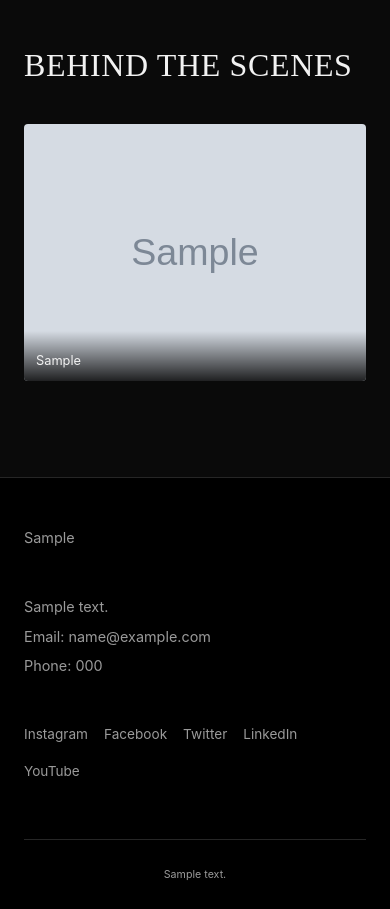
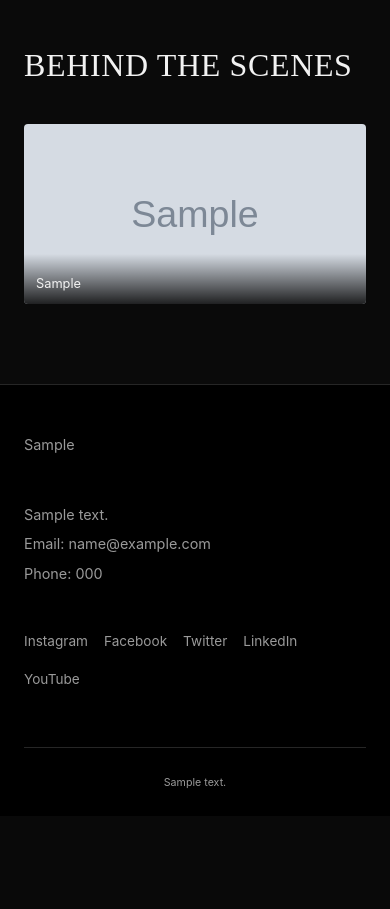
Before and after one commit to AmirAlasady/ashrafsite, a Django app: page /behind-the-scenes/ in a window 390 px wide. Shown: the part 230-1139 px from the top of the page. After the commit the page ends 1018 px from the top, so only its background shows below. Run offline with Django 5.2, Linux system fonts and the light colour scheme; tables that the repository leaves empty hold one stand-in row (values such as "Sample post"); grey boxes marked "Sample" are stand-in pictures; some web fonts are replaced.

Commit message:
BTS gallery: justified row-based mosaic (was column-based masonry)
Layout switches from Pinterest-style columns to a horizontal mosaic
where each row is uniform height (260px desktop) and image widths
vary by aspect ratio. Items use flex-grow:1 so the row right-edges
align cleanly. object-fit:cover means the few pixels by which an
item stretches past its natural width are cropped from the image
edges (much less cropping than the original 1:1 cover layout).

```diff
--- a/static/css/style.css
+++ b/static/css/style.css
@@ -657,18 +657,25 @@ section > h2 {
     margin: 0 auto 2.5rem;
     font-size: clamp(2rem, 4vw, 3rem);
 }
-/* CSS columns = Pinterest-style masonry. Each image keeps its native
-   aspect ratio (no crop, no letterbox bars). Columns fill top-to-bottom,
-   so reading order is column-wise rather than row-wise. */
+/* Justified row mosaic. Each row has uniform height; image widths vary
+   by aspect ratio. Images flex-grow to fill any leftover row width, so
+   row right-edges always align cleanly. Image rendering uses object-fit
+   cover — the only edges that get cropped are the small amount where an
+   item stretched past its natural width to fill the row. */
 .bts-gallery-grid {
     max-width: var(--maxw);
     margin: 0 auto;
-    column-count: 4;
-    column-gap: 1.25rem;
+    display: flex;
+    flex-wrap: wrap;
+    gap: 6px;
 }
 .bts-gallery-item {
-    break-inside: avoid;
-    margin: 0 0 1rem;
+    /* flex-basis: auto starts each item at its image's natural width
+       (height-locked). flex-grow: 1 lets it stretch to fill remaining
+       row space. flex-shrink: 1 lets very narrow rows compress. */
+    flex: 1 1 auto;
+    height: 260px;
+    min-width: 180px;
     overflow: hidden;
     border-radius: var(--radius);
     position: relative;
@@ -676,7 +683,8 @@ section > h2 {
 }
 .bts-gallery-item img {
     width: 100%;
-    height: auto;
+    height: 100%;
+    object-fit: cover;
     display: block;
     transition: transform 0.5s ease;
 }
@@ -689,14 +697,11 @@ section > h2 {
     color: var(--text);
     font-size: 0.8rem;
 }
-@media (max-width: 1100px) {
-    .bts-gallery-grid { column-count: 3; }
+@media (max-width: 900px) {
+    .bts-gallery-item { height: 220px; }
 }
-@media (max-width: 700px) {
-    .bts-gallery-grid { column-count: 2; column-gap: 0.75rem; }
-}
-@media (max-width: 460px) {
-    .bts-gallery-grid { column-count: 1; }
+@media (max-width: 600px) {
+    .bts-gallery-item { height: 180px; min-width: 140px; }
 }
 
 /* ---------- Casting page (large hero with bottom-left text + button) ---------- */
```
